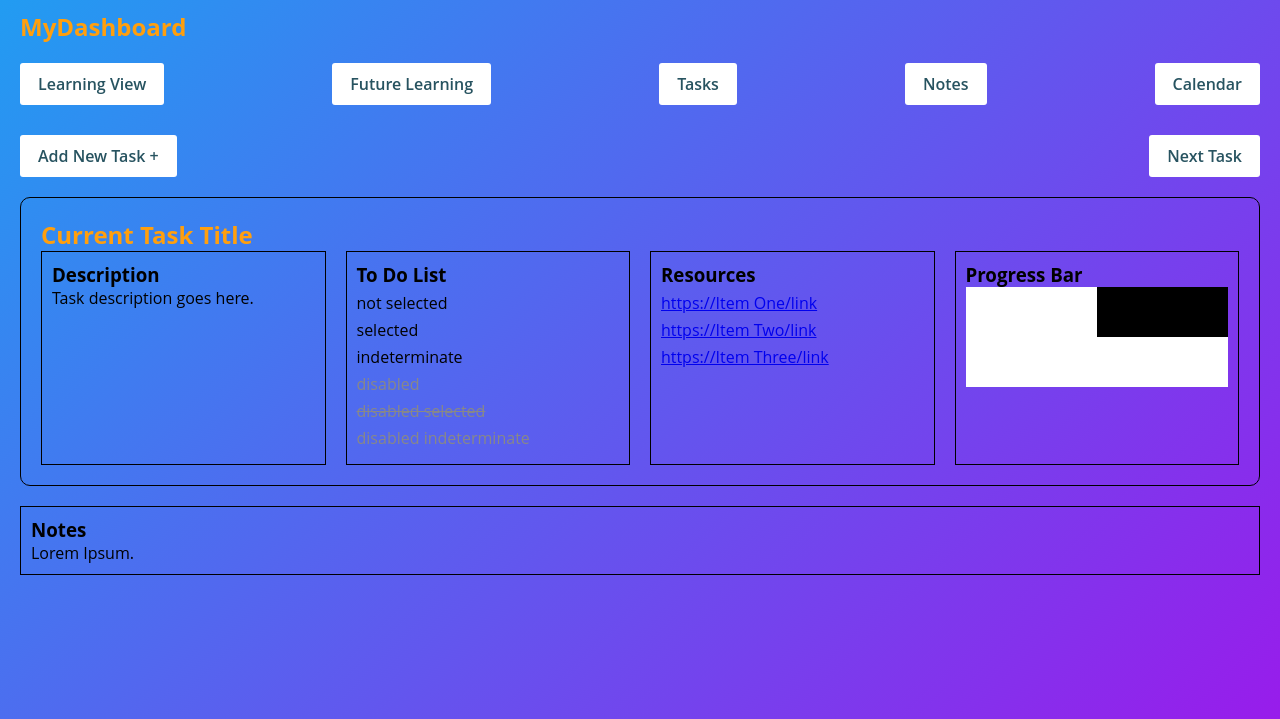
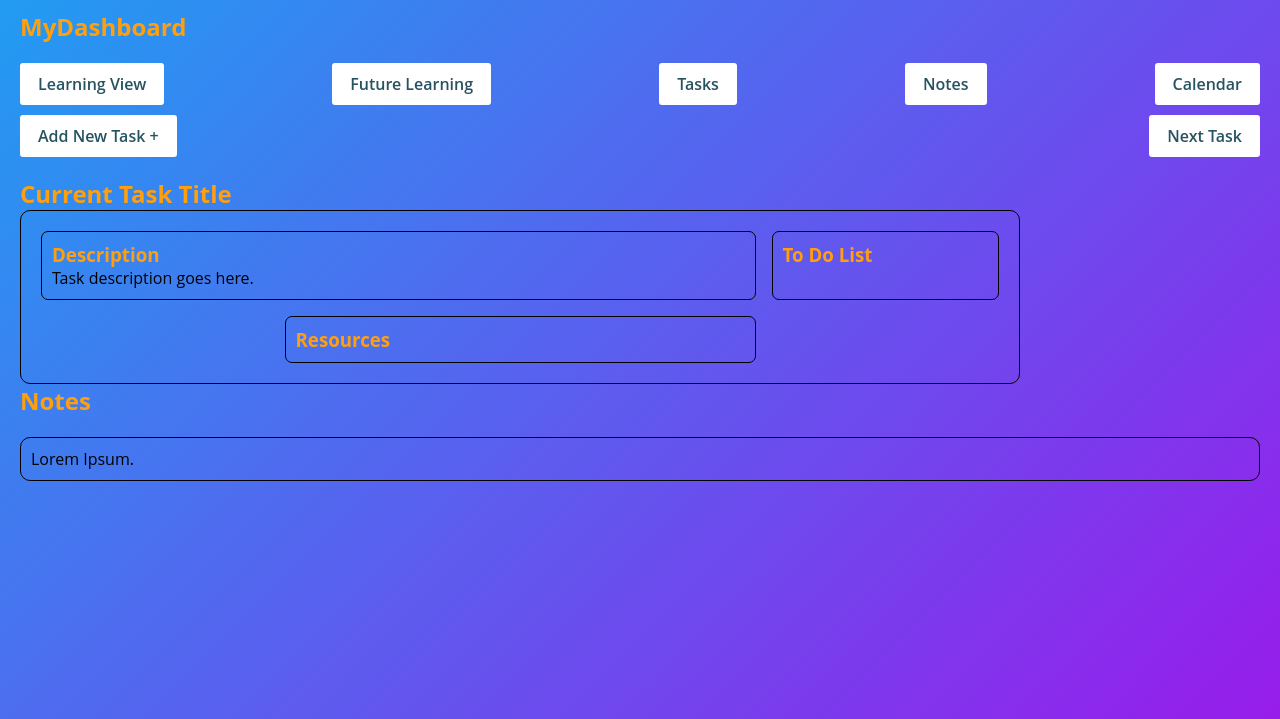
Before and after one commit to devmike93/MyLearnLobby, a Flask app: template flask_web_app/templates/dashboard.html in a window 1280 px wide. Shown: the part 81-800 px from the top of the page. Run offline with Flask 3, Linux system fonts and the light colour scheme; the template is opened without the code that fills it, so the values that code supplies are empty.

Commit message:
dashboard stil in construction

```diff
--- a/flask_web_app/styles/dashboard.css
+++ b/flask_web_app/styles/dashboard.css
@@ -113,7 +113,7 @@ body {
 /***********Main Body***********/
 
 main {
-    padding: 20px;
+    margin: auto 20px auto 20px ;
 }
 
 .task-controls {
@@ -154,40 +154,54 @@ main {
 }
 *********/
 
+h2 {
+    color:rgb(255, 159, 14);
+}
+
+h3 {
+    color:rgb(255, 159, 14);
+}
+
 .task-details {
-
     border: 1px solid #000;
     border-radius: 10px;
+    max-width: 1000px;
     padding: 20px;
+    position: relative;
+    display: grid;
+    grid-template-columns: repeat(4, 1fr);
+    grid-gap: 1em;
 }
 
-.task-details h2{
-    color:rgb(255, 159, 14);
-    padding: 10px auto 20px auto;
-}
-
-
-.task-columns {
-    display: grid;
-    grid-template-columns: repeat(4, 1fr);
-    gap: 20px;
-}
-
-.task-column {
+.task-details > div {
     border: 1px solid #000;
+    border-radius: 7px;
     padding: 10px;
 }
 
-.task-column h3 {
-    margin-top: 0;
+.task-details > div:nth-child(1) {
+    grid-column: 1/span 3;
 }
 
-.task-column ul {
+.task-details > div:nth-child(3) {
+    grid-column: 2/span 2;
+}
+
+.notes {
+    border: 1px solid #000;
+    border-radius: 10px;
+}
+
+/* .task-column h3 {
+    margin-top: 0;
+} */
+
+/* .task-column ul {
     list-style: none;
     padding: 0;
-}
+} */
 
-.task-column ul li {
+/* .task-column ul li {
     margin: 5px 0;
 }
 
@@ -197,13 +211,13 @@ main {
 
 .task-column ul .disabled.selected {
     text-decoration: line-through;
-}
+} */
 
-.progress-bar {
+/* .progress-bar {
     width: 100%;
     height: 100px;
     background: conic-gradient(#000 25%, #fff 0);
-}
+} */
 
 .notes {
     border: 1px solid #000;
--- a/flask_web_app/templates/dashboard.html
+++ b/flask_web_app/templates/dashboard.html
@@ -36,40 +36,40 @@
             <button class="add-task">Add New Task +</button>
             <button class="next-task">Next Task</button>
         </div>
+        <h2>Current Task Title</h2>
         <section class="task-details">
-            <h2>Current Task Title</h2>
-            <div class="task-columns">
-                <div class="task-column">
+                <div class="descript">
                     <h3>Description</h3>
+                    <div class="des-content">
                     <p>Task description goes here.</p>
+                    </div>
                 </div>
-                <div class="task-column">
+                <div class="todolist">
                     <h3>To Do List</h3>
-                    <ul>
+                    <div class="todo-content">
+                    <!-- <ul>
                         <li>not selected</li>
                         <li>selected</li>
                         <li>indeterminate</li>
                         <li class="disabled">disabled</li>
                         <li class="disabled selected">disabled selected</li>
                         <li class="disabled indeterminate">disabled indeterminate</li>
-                    </ul>
+                    </ul> -->
+                    </div>
                 </div>
-                <div class="task-column">
+                <div class="resources">
                     <h3>Resources</h3>
-                    <ul>
+                    <div class="res-content">
+                    <!-- <ul>
                         <li><a href="#">https://Item One/link</a></li>
                         <li><a href="#">https://Item Two/link</a></li>
                         <li><a href="#">https://Item Three/link</a></li>
-                    </ul>
+                    </ul> -->
+                    </div>
                 </div>
-                <div class="task-column">
-                    <h3>Progress Bar</h3>
-                    <div class="progress-bar"></div>
-                </div>
-            </div>
         </section>
+        <h2>Notes</h2>
         <section class="notes">
-            <h3>Notes</h3>
             <p>Lorem Ipsum.</p>
         </section>
     </main>
```
